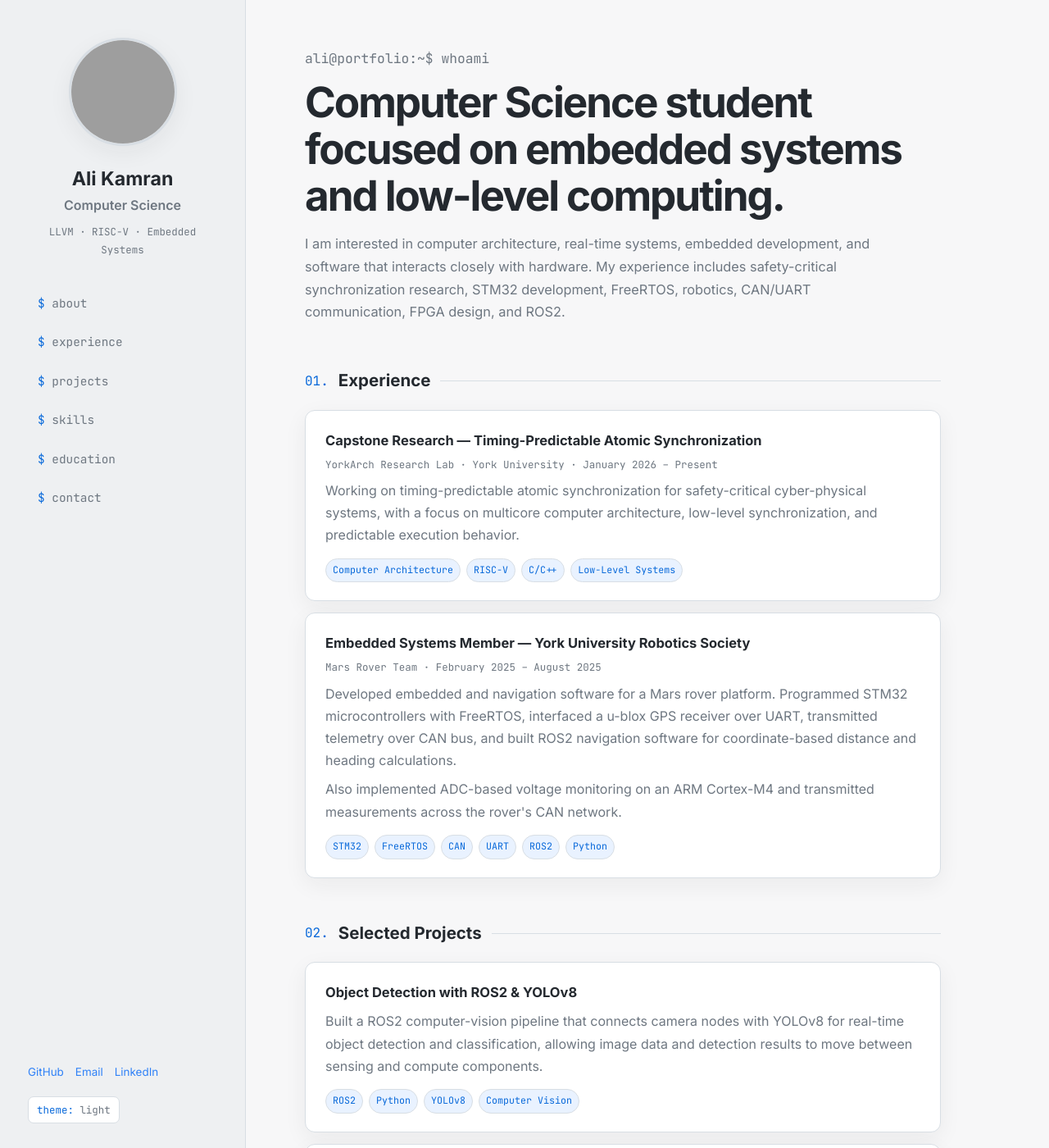
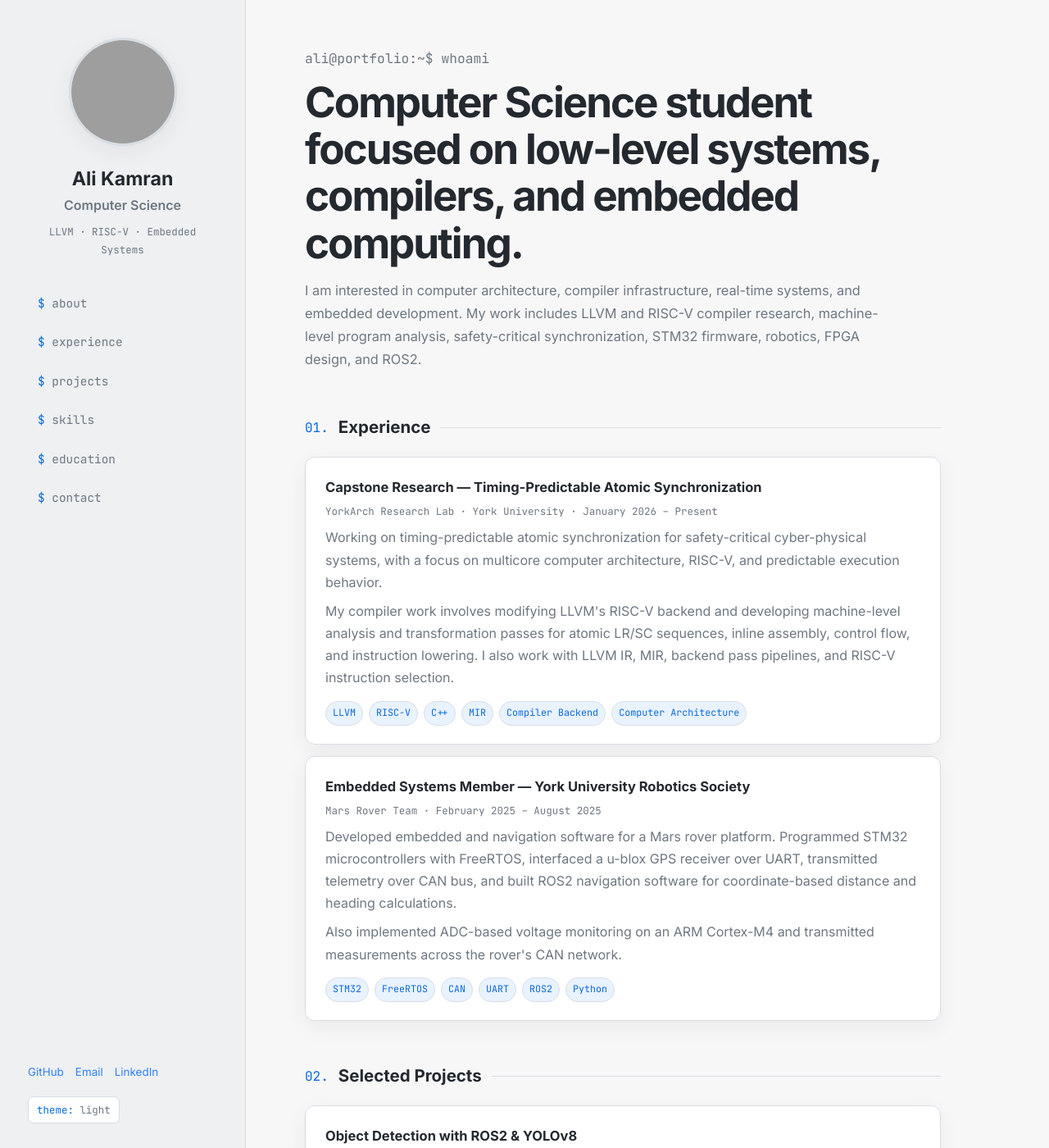
Before and after one commit to ilanarmak03/ilanarmak03.github.io, a Jekyll site: the page built from index.md, in a window 1280 px wide and 1400 px high. Shown: the whole window at 82% size. Built offline with Jekyll 4.4.1, drawn with Linux system fonts in a browser that asks for light colours; some of the changed text lies outside the part shown; grey boxes are pictures that could not be loaded.

Commit message:
Updated content

```diff
--- a/index.md
+++ b/index.md
@@ -6,24 +6,21 @@ title: Ali Kamran
 <div class="hero" id="about">
   <p class="eyebrow">ali@portfolio:~$ whoami</p>
 
-  <h2>Computer Science student focused on embedded systems and low-level computing.</h2>
+  <h2>Computer Science student focused on low-level systems, compilers, and embedded computing.</h2>
 
   <p>
-    I am interested in computer architecture, real-time systems, embedded development,
-    and software that interacts closely with hardware. My experience includes
-    safety-critical synchronization research, STM32 development, FreeRTOS,
-    robotics, CAN/UART communication, FPGA design, and ROS2.
+    I am interested in computer architecture, compiler infrastructure, real-time systems,
+    and embedded development. My work includes LLVM and RISC-V compiler research,
+    machine-level program analysis, safety-critical synchronization, STM32 firmware,
+    robotics, FPGA design, and ROS2.
   </p>
 </div>
 
-
 <section id="experience">
-
   <div class="section-title">
     <span class="prompt">01.</span>
     <h2>Experience</h2>
   </div>
-
 
   <div class="card">
     <h3>Capstone Research — Timing-Predictable Atomic Synchronization</h3>
@@ -35,17 +32,25 @@ title: Ali Kamran
     <p>
       Working on timing-predictable atomic synchronization for safety-critical
       cyber-physical systems, with a focus on multicore computer architecture,
-      low-level synchronization, and predictable execution behavior.
+      RISC-V, and predictable execution behavior.
+    </p>
+
+    <p>
+      My compiler work involves modifying LLVM's RISC-V backend and developing
+      machine-level analysis and transformation passes for atomic LR/SC sequences,
+      inline assembly, control flow, and instruction lowering. I also work with
+      LLVM IR, MIR, backend pass pipelines, and RISC-V instruction selection.
     </p>
 
     <div class="tags">
+      <span class="tag">LLVM</span>
+      <span class="tag">RISC-V</span>
+      <span class="tag">C++</span>
+      <span class="tag">MIR</span>
+      <span class="tag">Compiler Backend</span>
       <span class="tag">Computer Architecture</span>
-      <span class="tag">RISC-V</span>
-      <span class="tag">C/C++</span>
-      <span class="tag">Low-Level Systems</span>
     </div>
   </div>
-
 
   <div class="card">
     <h3>Embedded Systems Member — York University Robotics Society</h3>
@@ -75,17 +80,13 @@ title: Ali Kamran
       <span class="tag">Python</span>
     </div>
   </div>
-
 </section>
 
-
 <section id="projects">
-
   <div class="section-title">
     <span class="prompt">02.</span>
     <h2>Selected Projects</h2>
   </div>
-
 
   <div class="card">
     <h3>Object Detection with ROS2 & YOLOv8</h3>
@@ -103,7 +104,6 @@ title: Ali Kamran
       <span class="tag">Computer Vision</span>
     </div>
   </div>
-
 
   <div class="card">
     <h3>STM32 Air Quality Monitor</h3>
@@ -125,7 +125,6 @@ title: Ali Kamran
     </div>
   </div>
 
-
   <div class="card">
     <h3>FPGA Note Generator</h3>
 
@@ -144,17 +143,13 @@ title: Ali Kamran
       <span class="tag">Digital Logic</span>
     </div>
   </div>
-
 </section>
 
-
 <section id="skills">
-
   <div class="section-title">
     <span class="prompt">03.</span>
     <h2>Skills</h2>
   </div>
-
 
   <div class="skills-grid">
 
@@ -166,6 +161,13 @@ title: Ali Kamran
       </p>
     </div>
 
+    <div class="card skill-group">
+      <h3>systems[]</h3>
+      <p>
+        LLVM, RISC-V, Linux, Git, compiler backends,
+        machine-level analysis, LLVM IR, MIR
+      </p>
+    </div>
 
     <div class="card skill-group">
       <h3>embedded[]</h3>
@@ -175,16 +177,6 @@ title: Ali Kamran
       </p>
     </div>
 
-
-    <div class="card skill-group">
-      <h3>tools[]</h3>
-      <p>
-        Git, Linux, STM32CubeIDE, VS Code,
-        Make, CMake
-      </p>
-    </div>
-
-
     <div class="card skill-group">
       <h3>hardware[]</h3>
       <p>
@@ -193,7 +185,6 @@ title: Ali Kamran
       </p>
     </div>
 
-
     <div class="card skill-group">
       <h3>measurement[]</h3>
       <p>
@@ -201,7 +192,6 @@ title: Ali Kamran
         spectrum analyzers, vector network analyzers
       </p>
     </div>
-
 
     <div class="card skill-group">
       <h3>databases[]</h3>
@@ -212,12 +202,9 @@ title: Ali Kamran
     </div>
 
   </div>
-
 </section>
 
-
 <section id="education">
-
   <div class="section-title">
     <span class="prompt">04.</span>
     <h2>Education</h2>
@@ -236,11 +223,12 @@ title: Ali Kamran
 
     <p>
       <strong>Relevant coursework:</strong>
-      Computer Architecture(RISC-V, SystemVerilog), Embedded Systems, Digital Logic Design,
-      Computer Organization, Operating Systems,Signals and Systems,
-      and Design & Analysis of Algorithms.
+      Embedded Systems, Digital Logic Design, Computer Architecture,
+      RISC-V, SystemVerilog, Computer Organization, Operating Systems,
+      Signals and Systems, and Design & Analysis of Algorithms.
     </p>
   </div>
+</section>
 
 </section>
 <section id="contact">
```
